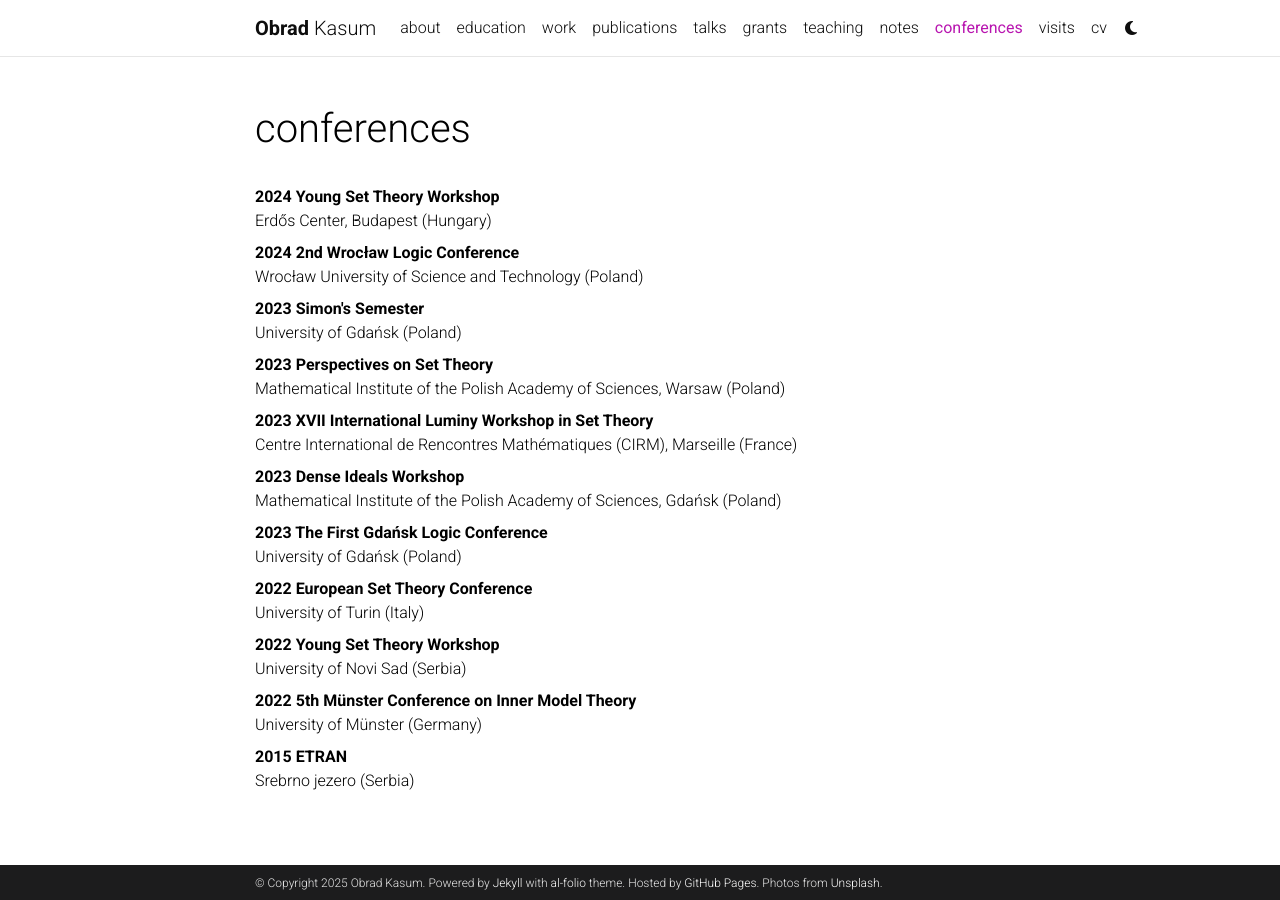
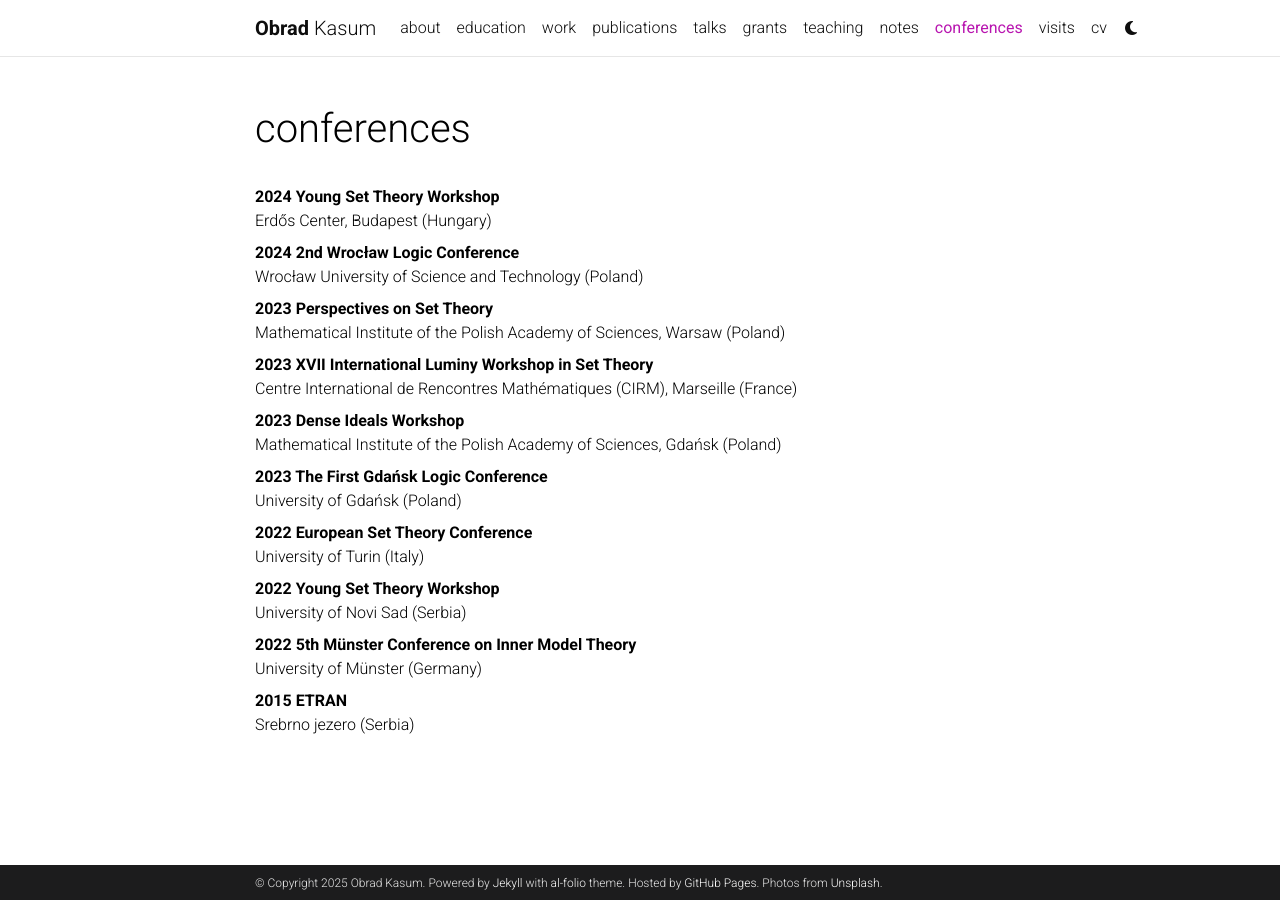
Before and after one commit to obradkasum/obradkasum.github.io, a Jekyll site: the page built from _pages/conferences.md, in a window 1280 px wide. Built offline with Jekyll 4.4.1, drawn with Linux system fonts in a browser that asks for light colours; comment, search, counter and statistics services are not loaded; a style sheet for code colours, icons or effects is not loaded.

Commit message:
Update conferences.md

```diff
--- a/_pages/conferences.md
+++ b/_pages/conferences.md
@@ -9,24 +9,31 @@
 <dl>
 <dt>2024 Young Set Theory Workshop</dt>
 <dd>Erdős Center, Budapest (Hungary)</dd>
+
 <dt>2024 2nd Wrocław Logic Conference</dt>
 <dd>Wrocław University of Science and Technology (Poland)</dd>
-<dt>2023 Simon's Semester</dt>
-<dd>University of Gdańsk (Poland)</dd>
+
 <dt>2023 Perspectives on Set Theory</dt>
 <dd>Mathematical Institute of the Polish Academy of Sciences, Warsaw (Poland)</dd>
+
 <dt>2023 XVII International Luminy Workshop in Set Theory</dt>
 <dd>Centre International de Rencontres Mathématiques (CIRM), Marseille (France)</dd>
+
 <dt>2023 Dense Ideals Workshop</dt>
 <dd>Mathematical Institute of the Polish Academy of Sciences, Gdańsk (Poland)</dd>
+
 <dt>2023 The First Gdańsk Logic Conference</dt>
 <dd>University of Gdańsk (Poland)</dd>
+
 <dt>2022 European Set Theory Conference</dt>
 <dd>University of Turin (Italy)</dd>
+
 <dt>2022 Young Set Theory Workshop</dt>
 <dd>University of Novi Sad (Serbia)</dd>
+
 <dt>2022 5th Münster Conference on Inner Model Theory</dt>
 <dd>University of Münster (Germany)</dd>
+
 <dt>2015 ETRAN</dt>
 <dd>Srebrno jezero (Serbia)</dd>
 </dl>
```
